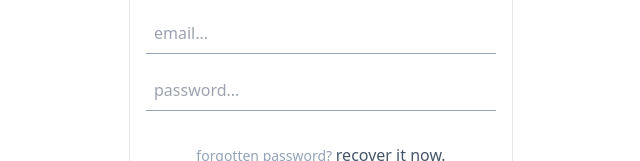
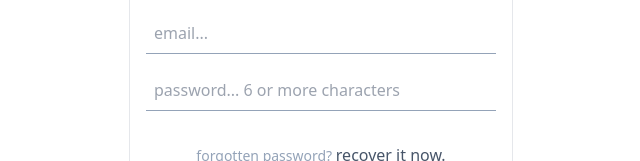
Before and after one commit to Ayothegod/anonymous, a Next.js app: page /signin in a window 1280 px wide. Shown: the part 188-349 px from the top of the page, without its empty margins (319-959 px from the left). Built offline with nearby package versions, Linux system fonts and the light colour scheme.

Commit message:
finished auth, to users page

```diff
--- a/src/pages/signin.tsx
+++ b/src/pages/signin.tsx
@@ -31,7 +31,7 @@ const Signin = () => {
                 <div className="flex flex-col my-4 gap-4 items-center border-b pb-4 border-b-slate-200">
                     <input type="text" placeholder="email..." className="border-b border-b-slate-400 p-2 w-full outline-none focus:bg-slate-100"
                     value={email} onChange={(e) => setEmail(e.target.value)} />
-                    <input type="password" placeholder="password..." className="border-b border-b-slate-400 p-2 w-full outline-none focus:bg-slate-100"
+                    <input type="password" placeholder="password... 6 or more characters" className="border-b border-b-slate-400 p-2 w-full outline-none focus:bg-slate-100"
                     value={password} onChange={(e) => setPassword(e.target.value)}/>
                     <p className="text-sm text-red-600 font-medium">{error}</p>
 
```
